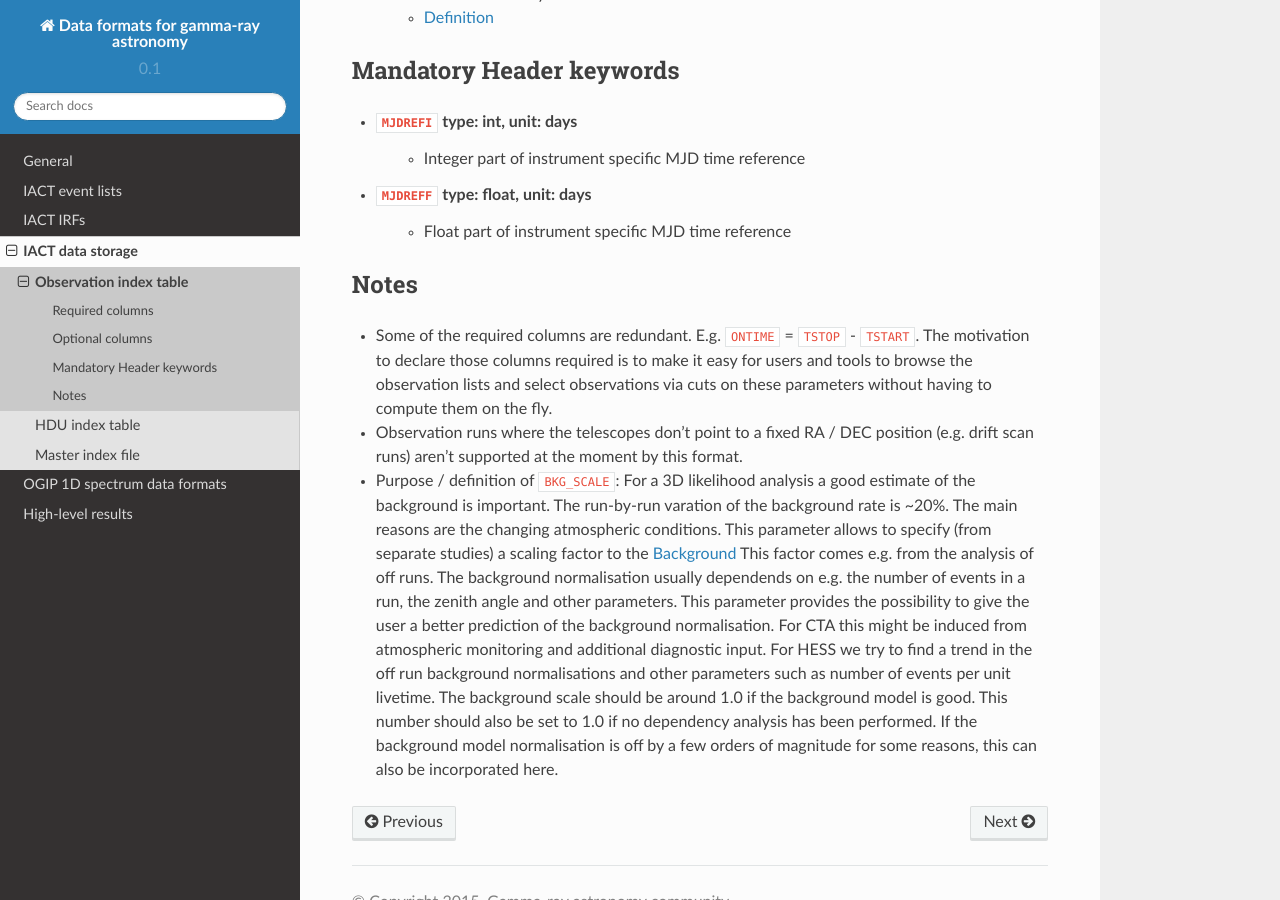
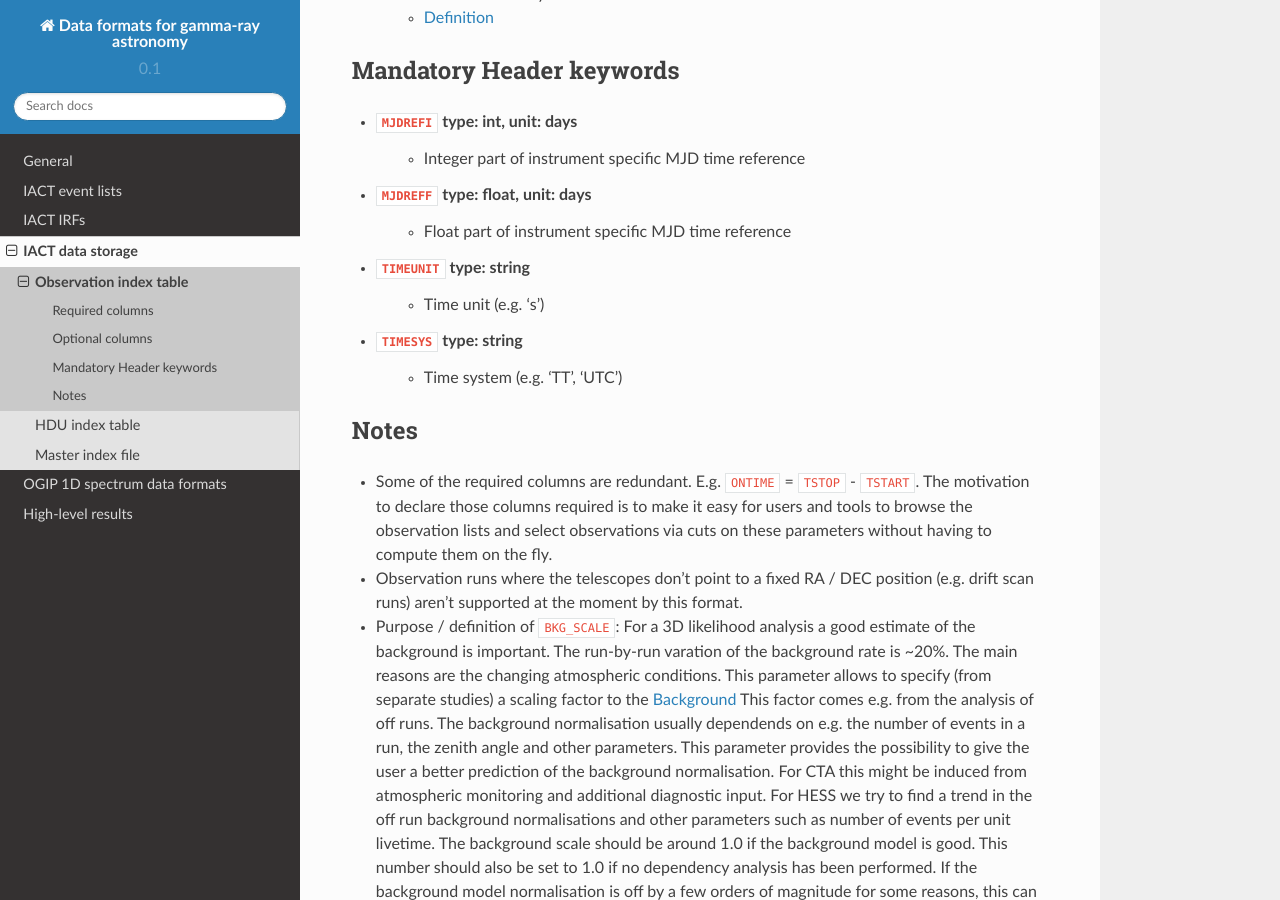
Before and after one commit to open-gamma-ray-astro/gamma-astro-data-formats, a Sphinx documentation site: the page built from source/data_storage/obs_index/index.rst, in a window 1280 px wide and 900 px high, scrolled down 3818 px. Built offline with Sphinx 7.4.7 and the Read the Docs theme 2.0.0, drawn with Linux system fonts in a browser that asks for light colours.

Commit message:
Update index.rst

```diff
--- a/source/data_storage/obs_index/index.rst
+++ b/source/data_storage/obs_index/index.rst
@@ -131,6 +131,10 @@ Mandatory Header keywords
     * Integer part of instrument specific MJD time reference
 * ``MJDREFF`` type: float, unit: days
     * Float part of instrument specific MJD time reference
+* ``TIMEUNIT`` type: string
+    * Time unit (e.g. 's')
+* ``TIMESYS`` type: string
+    * Time system (e.g. 'TT', 'UTC')
 
 .. _obs-index-notes:
 
```
